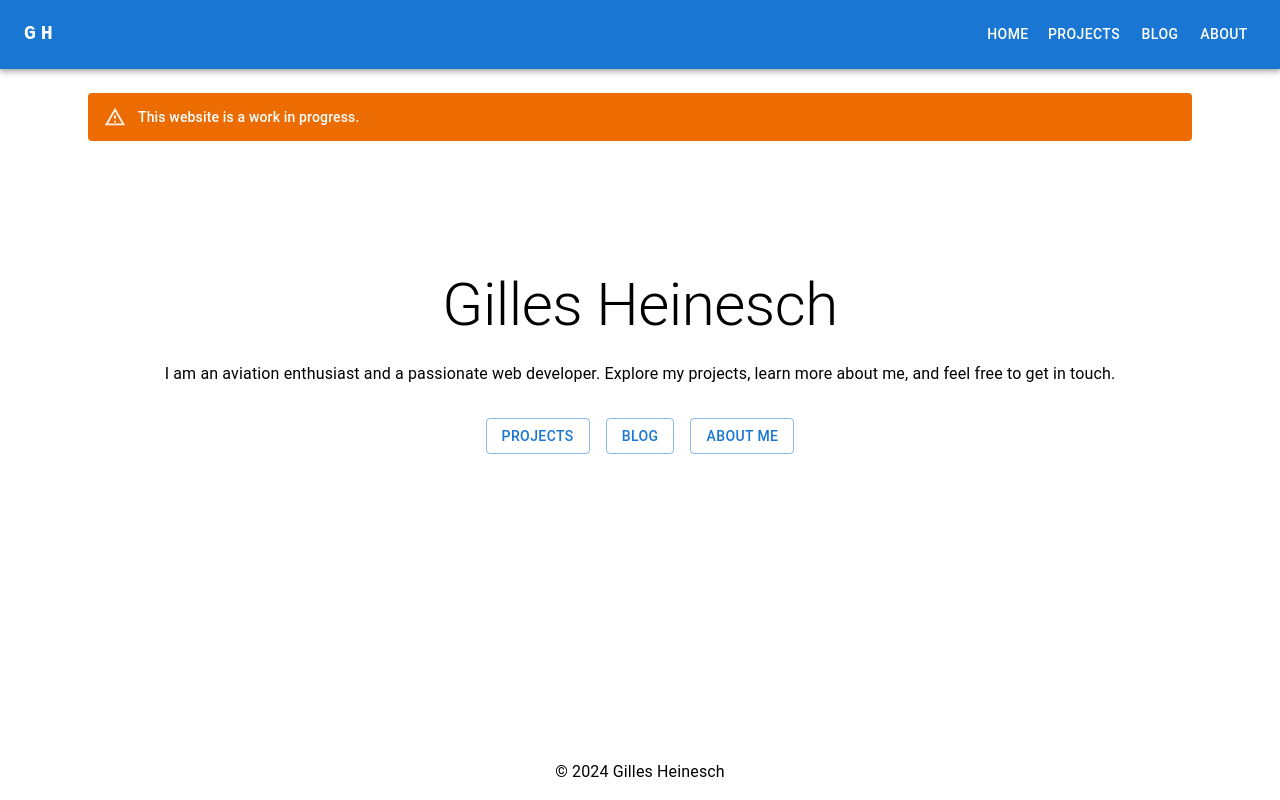
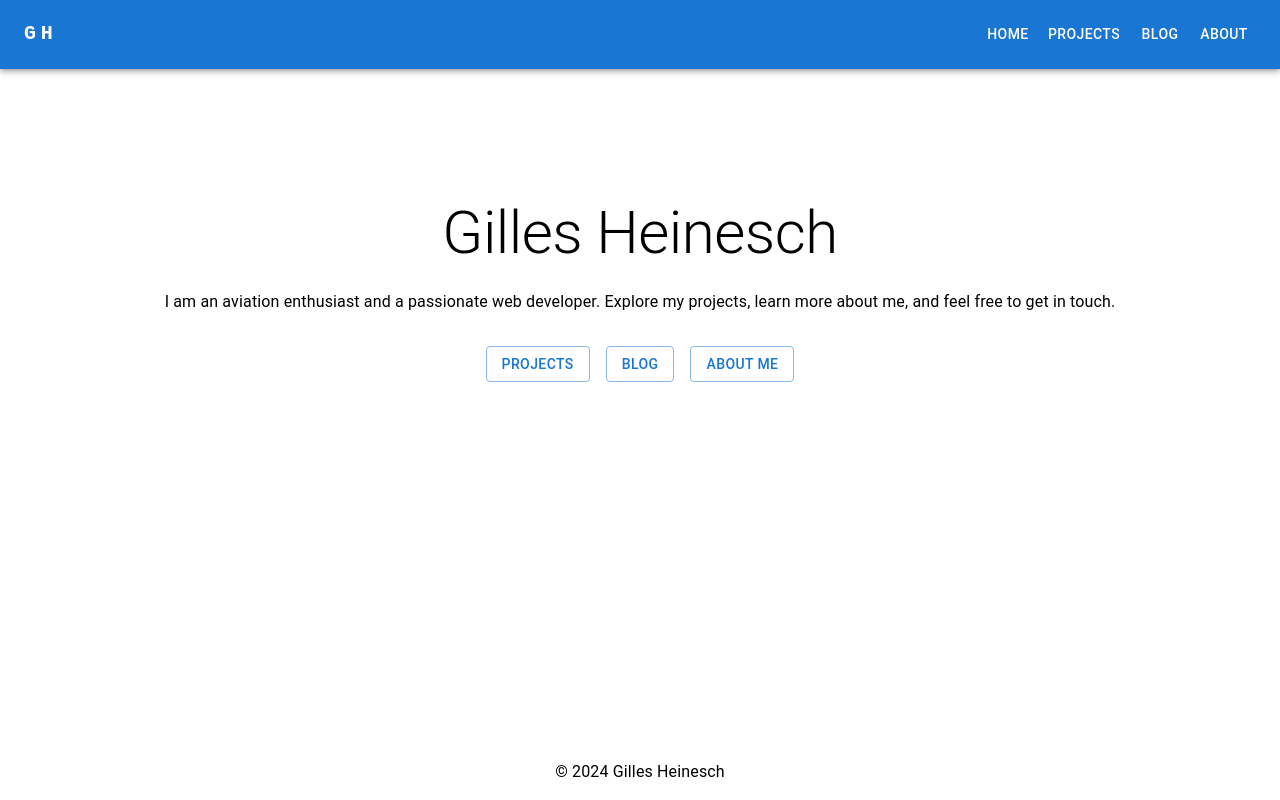
Before and after one commit to gillesheinesch/private-website, a Next.js app: page / in a window 1280 px wide. Built offline with nearby package versions, Linux system fonts and the light colour scheme.

Commit message:
Minor changes + Added picture

```diff
--- a/src/app/about/page.tsx
+++ b/src/app/about/page.tsx
@@ -18,7 +18,7 @@ export default function About() {
                     }}>
                         <Avatar
                             alt="Gilles Heinesch"
-                            src="/gillesheinesch.jpg"
+                            src="/images/gillesheinesch.png"
                             sx={{
                                 width: 300,
                                 height: 300,
--- a/src/app/page.tsx
+++ b/src/app/page.tsx
@@ -5,18 +5,6 @@ import Link from "next/link";
 export default function Home() {
     return (
         <>
-            <Container maxWidth="lg">
-                <Alert
-                    variant="filled"
-                    severity="warning"
-                    sx={{
-                        m: 3,
-                    }}
-                >
-                    This website is a work in progress.
-                </Alert>
-            </Container>
-
             <Container
                 maxWidth="lg"
                 sx={{
```
Also changed, not shown: public/images/gillesheinesch.png (added).
